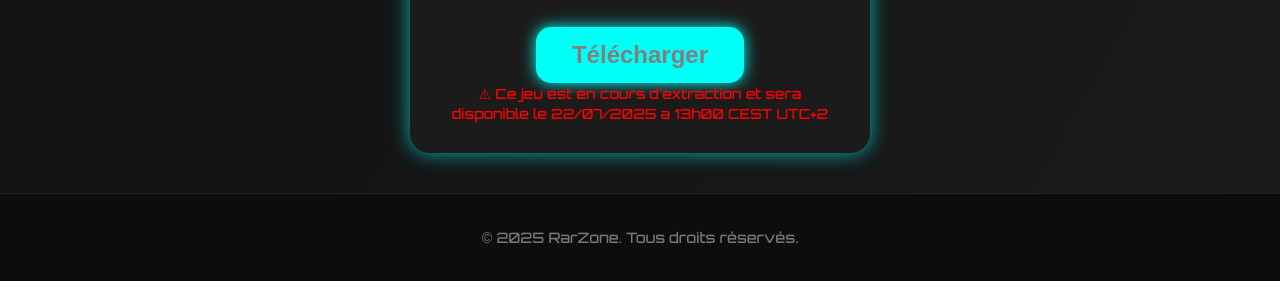
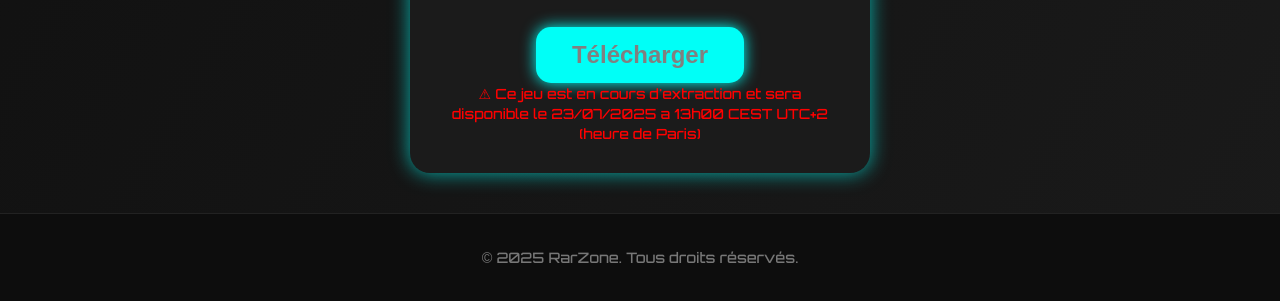
Before and after one commit to MisterTNT55/RarZone, a plain HTML site: page PCBS.html in a window 1280 px wide. Shown: the part 895-1196 px from the top of the page. Drawn offline with Linux system fonts and the light colour scheme; a script that the page names is missing.

Commit message:
PCBS.html

```diff
--- a/PCBS.html
+++ b/PCBS.html
@@ -18,7 +18,7 @@
       <h2>PC Building Simulator 2</h2>
       <p>crée ton agence de réparation construction et vendeur de pc.</p>
       <button style="text-decoration: none; font-size: 24px; color: gray; pointer-events: none; cursor: default;" disabled>Télécharger</button><br>
-      <span style="color: red; font-size: 14px;">⚠ Ce jeu est en cours d'extraction et sera disponible le 22/07/2025 a 13h00 CEST UTC+2</span>
+      <span style="color: red; font-size: 14px;">⚠ Ce jeu est en cours d'extraction et sera disponible le 23/07/2025 a 13h00 CEST UTC+2 (heure de Paris)</span>
     </article>
   </main>
 
```
